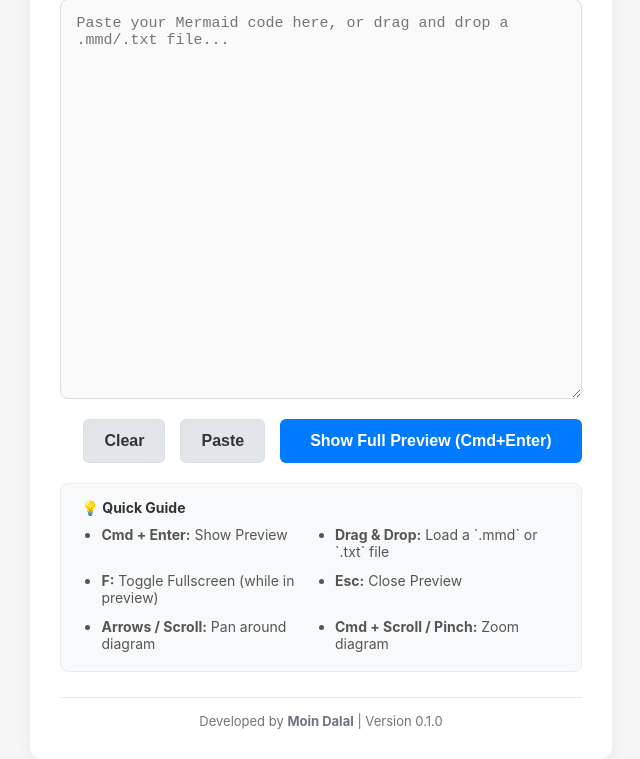
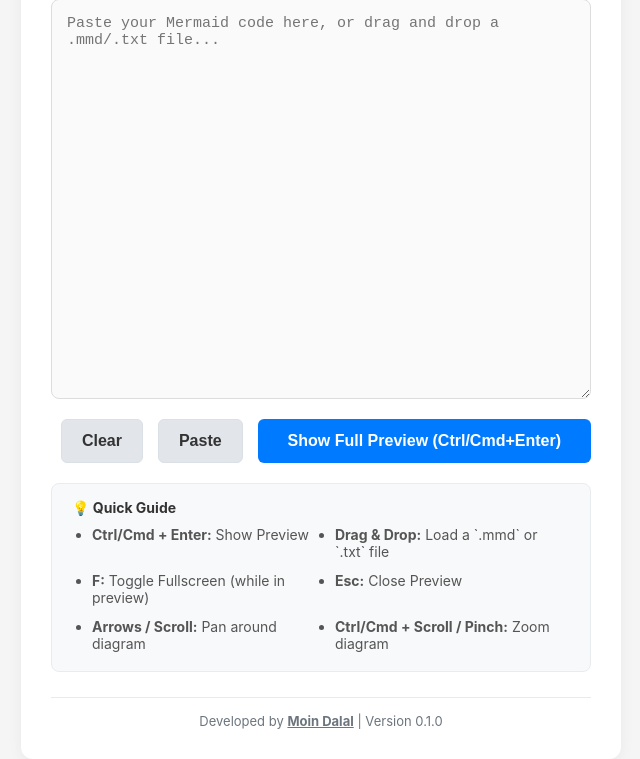
Before and after one commit to weir1/mermaid-previewer, a website: page index.html in a window 1280 px wide. Shown: the part 133-892 px from the top of the page, without its empty margins (319-959 px from the left). Drawn offline with Linux system fonts and the light colour scheme; some packages are replaced by stand-ins of ours; a script that the page names is missing.

Commit message:
feat: add SEO tags, link footer to bymoin.com, and update UI for Ctrl/Cmd

```diff
--- a/index.html
+++ b/index.html
@@ -3,7 +3,10 @@
 <head>
     <meta charset="UTF-8">
     <meta name="viewport" content="width=device-width, initial-scale=1.0">
-    <title>Mermaid Editor & Previewer</title>
+    <meta name="description" content="A fast, zero-setup live editor and previewer for Mermaid diagrams. Create, edit, and instantly visualize flowcharts, sequence diagrams, and more.">
+    <meta name="keywords" content="mermaid, diagrams, flowchart, live editor, previewer, moin dalal">
+    <meta name="author" content="Moin Dalal">
+    <title>Moin Mermaid Previewer</title>
     <script src="https://cdn.jsdelivr.net/npm/svg-pan-zoom@3.6.1/dist/svg-pan-zoom.min.js"></script>
     <script type="module">
         import mermaid from 'https://cdn.jsdelivr.net/npm/mermaid@10/dist/mermaid.esm.min.mjs';
@@ -504,24 +507,24 @@
         <div class="editor-actions">
             <button id="clear-btn" class="editor-btn">Clear</button>
             <button id="paste-btn" class="editor-btn">Paste</button>
-            <button id="preview-btn">Show Full Preview (Cmd+Enter)</button>
+            <button id="preview-btn">Show Full Preview (Ctrl/Cmd+Enter)</button>
         </div>
         <div id="error"></div>
 
         <div class="guide">
             <h4>💡 Quick Guide</h4>
             <ul>
-                <li><strong>Cmd + Enter:</strong> Show Preview</li>
+                <li><strong>Ctrl/Cmd + Enter:</strong> Show Preview</li>
                 <li><strong>Drag & Drop:</strong> Load a `.mmd` or `.txt` file</li>
                 <li><strong>F:</strong> Toggle Fullscreen (while in preview)</li>
                 <li><strong>Esc:</strong> Close Preview</li>
                 <li><strong>Arrows / Scroll:</strong> Pan around diagram</li>
-                <li><strong>Cmd + Scroll / Pinch:</strong> Zoom diagram</li>
+                <li><strong>Ctrl/Cmd + Scroll / Pinch:</strong> Zoom diagram</li>
             </ul>
         </div>
 
         <div class="footer">
-            Developed by <strong>Moin Dalal</strong> | Version <span id="app-version">0.1.0</span>
+            Developed by <strong><a href="https://bymoin.com" target="_blank" rel="noopener noreferrer" style="color: inherit; text-decoration: underline;">Moin Dalal</a></strong> | Version <span id="app-version">0.1.0</span>
         </div>
     </div>
 
```
